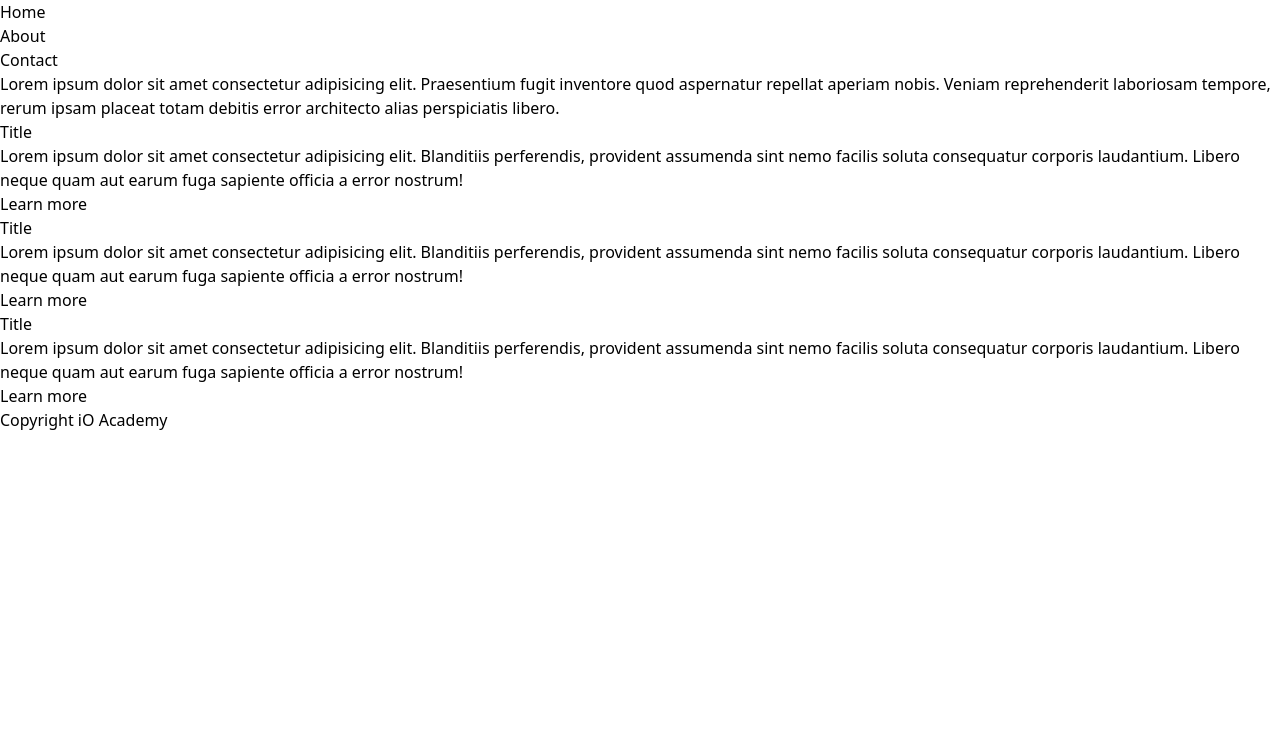
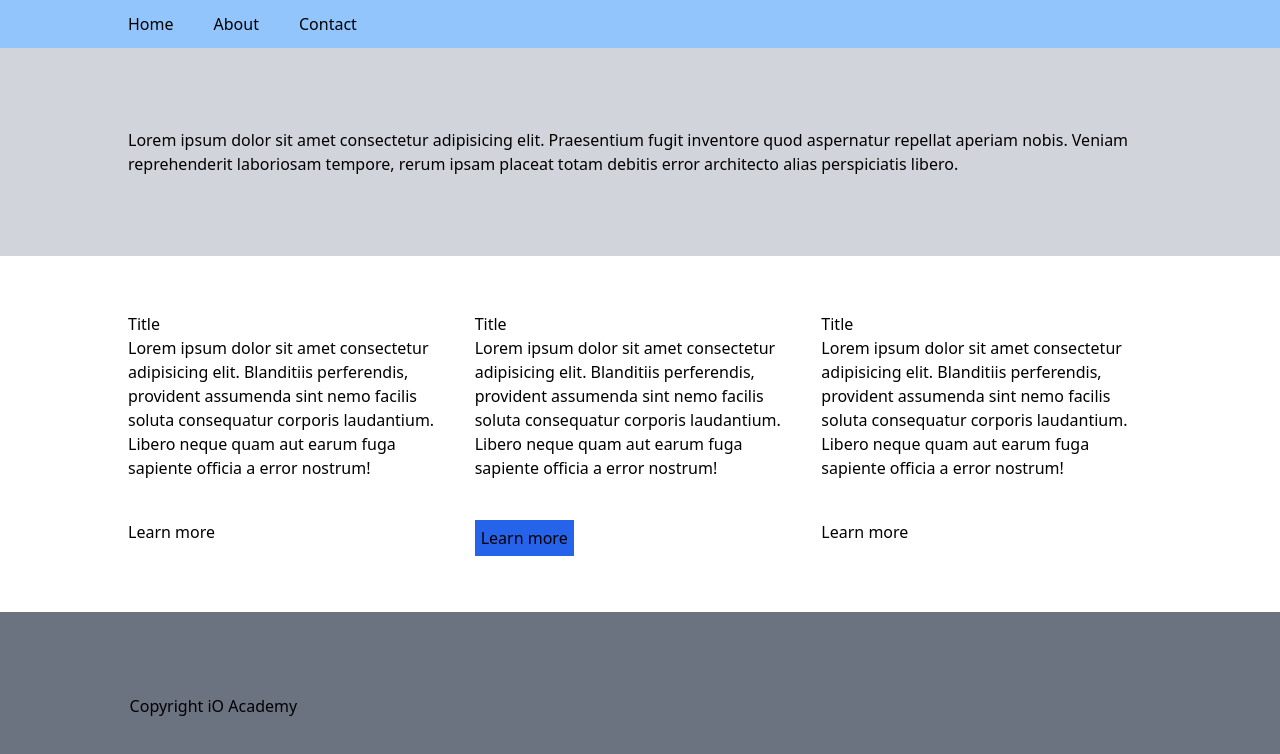
Before and after one commit to deadline-jpg/tailwind-test, a plain HTML site: page index.html in a window 1280 px wide. Drawn offline with nearby package versions, Linux system fonts and the light colour scheme.

Commit message:
Updated index.html

```diff
--- a/index.html
+++ b/index.html
@@ -7,23 +7,25 @@
     <script src="https://cdn.tailwindcss.com"></script>
   </head>
   <body>
-    <nav>
-      <ul>
+    <nav class="bg-blue-300 py-3">
+      <ul class="flex gap-10 w-4/5 mx-auto">
         <li><a href="#">Home</a></li>
         <li><a href="#">About</a></li>
         <li><a href="#">Contact</a></li>
       </ul>
     </nav>
 
-    <div class="header">
-      Lorem ipsum dolor sit amet consectetur adipisicing elit. Praesentium fugit
-      inventore quod aspernatur repellat aperiam nobis. Veniam reprehenderit
-      laboriosam tempore, rerum ipsam placeat totam debitis error architecto
-      alias perspiciatis libero.
+    <div class="header bg-gray-300">
+      <p class="w-4/5 mx-auto py-20">
+        Lorem ipsum dolor sit amet consectetur adipisicing elit. Praesentium
+        fugit inventore quod aspernatur repellat aperiam nobis. Veniam
+        reprehenderit laboriosam tempore, rerum ipsam placeat totam debitis
+        error architecto alias perspiciatis libero.
+      </p>
     </div>
 
-    <section>
-      <article>
+    <section class="flex gap-4 w-4/5 mx-auto my-14">
+      <article class="w-3/4">
         <h3>Title</h3>
         <p>
           Lorem ipsum dolor sit amet consectetur adipisicing elit. Blanditiis
@@ -31,9 +33,9 @@
           corporis laudantium. Libero neque quam aut earum fuga sapiente officia
           a error nostrum!
         </p>
-        <button>Learn more</button>
+        <button class="mt-10">Learn more</button>
       </article>
-      <article>
+      <article class="w-3/4">
         <h3>Title</h3>
         <p>
           Lorem ipsum dolor sit amet consectetur adipisicing elit. Blanditiis
@@ -41,9 +43,9 @@
           corporis laudantium. Libero neque quam aut earum fuga sapiente officia
           a error nostrum!
         </p>
-        <button>Learn more</button>
+        <button class="mt-10 bg-blue-600 p-1.5">Learn more</button>
       </article>
-      <article>
+      <article class="w-3/4">
         <h3>Title</h3>
         <p>
           Lorem ipsum dolor sit amet consectetur adipisicing elit. Blanditiis
@@ -51,11 +53,11 @@
           corporis laudantium. Libero neque quam aut earum fuga sapiente officia
           a error nostrum!
         </p>
-        <button>Learn more</button>
+        <button class="mt-10">Learn more</button>
       </article>
     </section>
-    <footer>
-        <p>Copyright iO Academy</p>
+    <footer class="bg-gray-500 p-0.5">
+      <p class="w-4/5 mx-auto my-20">Copyright iO Academy</p>
     </footer>
   </body>
 </html>
```
